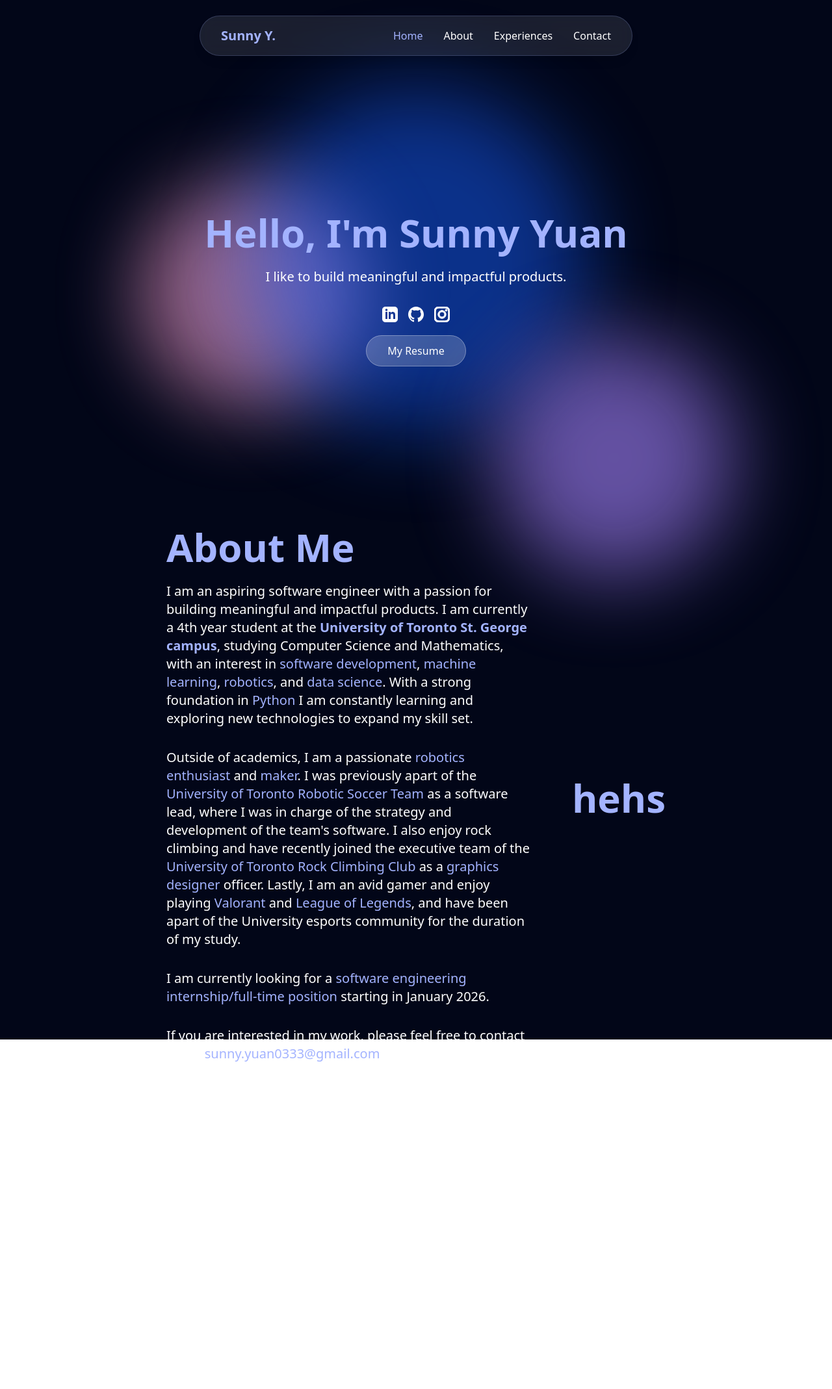
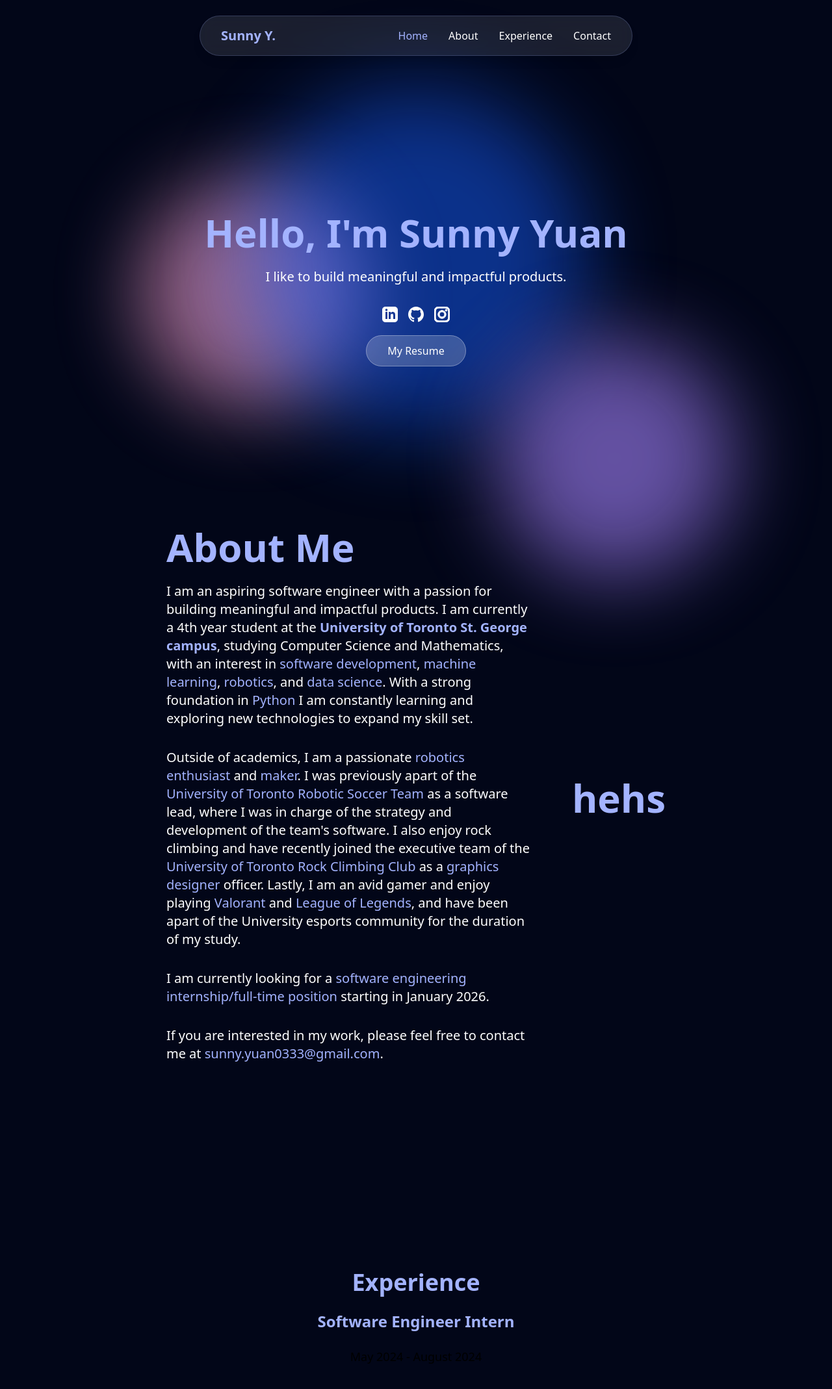
Before and after one commit to sumiyuan/smiweb, a React (Vite) app: page / in a window 1280 px wide. Shown: the top 2138 px of the page at 65% size. Before the commit the page ends 1668 px from the top, so only its background shows below. Built offline with nearby package versions, Linux system fonts and the light colour scheme.

Commit message:
added experience section, about me is almost done need to get a picture

```diff
--- a/src/App.tsx
+++ b/src/App.tsx
@@ -1,12 +1,14 @@
 import Navbar from './components/navbar'
 import Hero from './components/hero'
 import AboutMe from './components/AboutMe'
+import Experience from './components/Experience'
 import { useState, useEffect, useRef } from 'react'
 
 const App = () => {
   const [currentPage, setCurrentPage] = useState(0)
   const heroRef = useRef<HTMLDivElement>(null)
   const aboutRef = useRef<HTMLDivElement>(null)
+  const experienceRef = useRef<HTMLDivElement>(null)
 
   useEffect(() => {
     const observer = new IntersectionObserver(
@@ -19,6 +21,9 @@ const App = () => {
             } else if (entry.target === aboutRef.current) {
               setCurrentPage(1)
               //console.log('About Me section in view')
+            } else if (entry.target === experienceRef.current) {
+              setCurrentPage(2)
+              //console.log('Experience section in view')
             }
           }
         })
@@ -35,6 +40,9 @@ const App = () => {
     if (aboutRef.current) {
       observer.observe(aboutRef.current)
     }
+    if (experienceRef.current) {
+      observer.observe(experienceRef.current)
+    }
 
     return () => {
       if (heroRef.current) {
@@ -43,14 +51,18 @@ const App = () => {
       if (aboutRef.current) {
         observer.unobserve(aboutRef.current)
       }
+      if (experienceRef.current) {
+        observer.unobserve(experienceRef.current)
+      }
     }
   }, [])
 
   return (
     <div className='font-montserrat bg-slate-950 min-h-screen'>
-      <Navbar Page={currentPage} heroRef={heroRef} aboutRef={aboutRef}/>
+      <Navbar Page={currentPage} heroRef={heroRef} aboutRef={aboutRef} experienceRef={experienceRef}/>
       <Hero ref={heroRef}/>
       <AboutMe ref={aboutRef}/>
+      <Experience ref={experienceRef}/>
     </div>
   )
 }
--- /dev/null
+++ b/src/components/Experience.tsx
@@ -0,0 +1,17 @@
+import { forwardRef } from 'react'
+
+const Experience = forwardRef<HTMLDivElement>((props, ref) => {
+  return (
+    <div ref={ref} className='flex flex-col items-center justify-center h-screen w-full pt-20'>
+      <h1 className='text-4xl font-bold mb-6 text-indigo-300'>Experience</h1>
+      <div className='flex flex-col items-center justify-center'>
+        <div className='flex flex-col items-center justify-center'>
+          <h2 className='text-2xl font-bold mb-6 text-indigo-300'>Software Engineer Intern</h2>
+          <p className='text-lg mb-6'>May 2024 - August 2024</p>
+        </div>
+      </div>
+    </div>
+  )
+})
+
+export default Experience;
--- a/src/components/navbar.tsx
+++ b/src/components/navbar.tsx
@@ -1,8 +1,10 @@
-const Navbar = ({ Page, heroRef, aboutRef }: {
+const Navbar = ({ Page, heroRef, aboutRef, experienceRef }: {
   Page: number;
   heroRef: React.RefObject<HTMLDivElement | null>;
   aboutRef: React.RefObject<HTMLDivElement | null>;
+  experienceRef: React.RefObject<HTMLDivElement | null>;
 }) => {
+  //console.log('Navbar Page value:', Page)
 
   const scrollToSection = (ref: React.RefObject<HTMLDivElement | null>) => {
     if (ref.current) {
@@ -58,9 +60,10 @@ const Navbar = ({ Page, heroRef, aboutRef }: {
               About
             </button>
             <button
+              onClick={() => scrollToSection(experienceRef)}
               className={`transition-colors duration-200 font-normal cursor-pointer ${Page === 2 ? 'text-indigo-300' : 'text-white hover:text-white/80'}`}
             >
-              Experiences
+              Experience
             </button>
             <button
               className={`transition-colors duration-200 font-normal cursor-pointer ${Page === 4 ? 'text-indigo-300' : 'text-white hover:text-white/80'}`}
```
